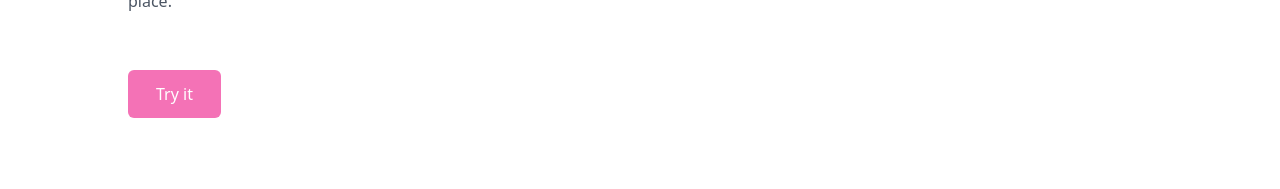
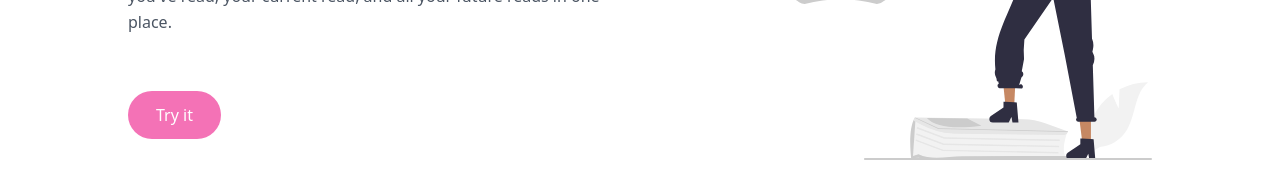
Before and after one commit to Ari-Jackson/final-frontend-fe, a React (Vite) app: page / in a window 1280 px wide. Shown: the part 360-549 px from the top of the page. Built offline with nearby package versions, Linux system fonts and the light colour scheme.

Commit message:
🛠️ Updates imports

```diff
--- a/src/App.tsx
+++ b/src/App.tsx
@@ -7,7 +7,7 @@ import Show from "./pages/Show";
 import Edit from "./pages/Edit";
 import PageWrapper from "./components/global/PageWrapper";
 import { QueryClient, QueryClientProvider } from "@tanstack/react-query";
-import PageNotFound from "./pages/PageNotFound";
+import PageNotFound from "./pages/global/PageNotFound";
 
 const queryClient = new QueryClient();
 
--- a/src/pages/Home.tsx
+++ b/src/pages/Home.tsx
@@ -1,5 +1,6 @@
 import { Link } from "react-router-dom";
-import BookLover from "../components/BookLoverSVG";
+import BookLover from "../assets/BookLoverSVG";
+
 export default function Home() {
   return (
     <section className="mx-auto flex max-w-screen-xl flex-col-reverse items-center px-4 pb-12 md:px-8 lg:mt-16 lg:flex-row lg:space-x-10  lg:space-y-0">
@@ -15,7 +16,7 @@ export default function Home() {
         <div className="items-center justify-start space-y-3 pt-10 sm:flex sm:space-x-6 sm:space-y-0">
           <Link
             to="books"
-            className="block w-full rounded-md bg-pink-400 px-7 py-3 text-center text-white sm:w-auto"
+            className="block w-full rounded-full bg-pink-400 px-7 py-3 text-center text-white sm:w-auto"
           >
             Try it
           </Link>
--- a/src/pages/New.tsx
+++ b/src/pages/New.tsx
@@ -1,6 +1,6 @@
 import { useNavigate } from "react-router-dom";
 import Form, { Inputs } from "../components/Form";
-import { caseChanger } from "../helper";
+import { caseChanger } from "../utils/caseChanger";
 import useCreateBook from "../hooks/mutations/useCreateBook";
 
 export default function New() {
```
